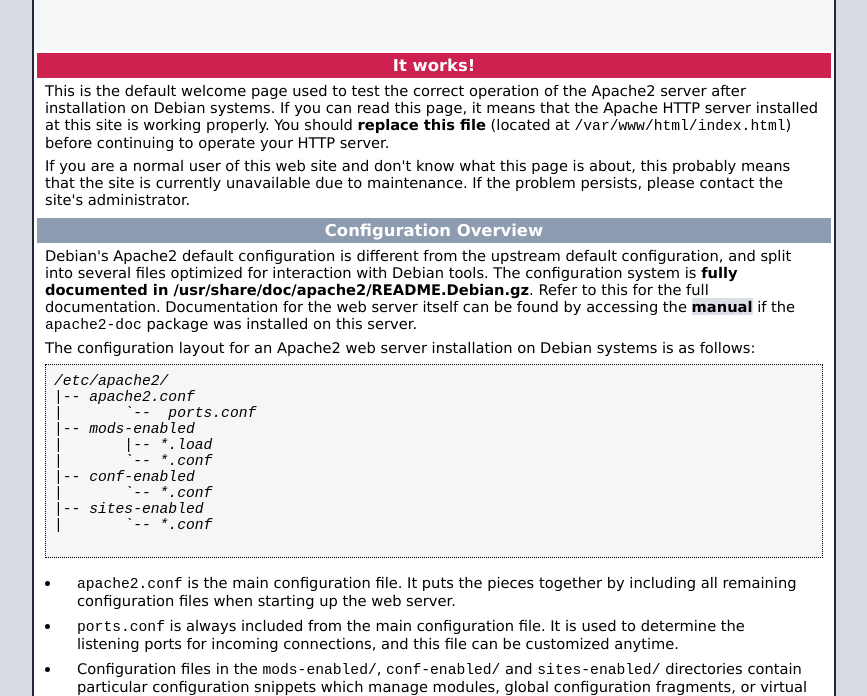
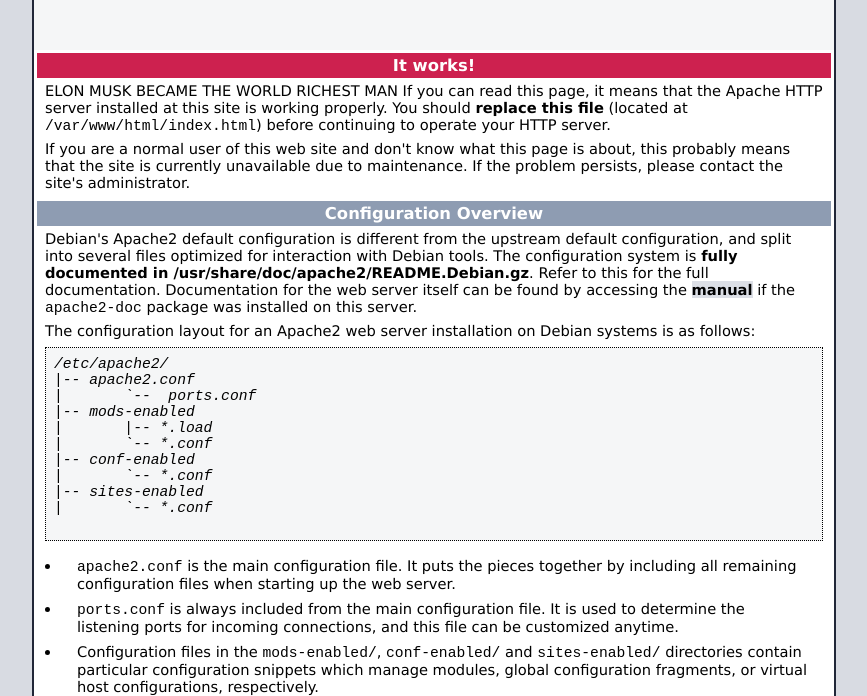
Before and after one commit to STarLo-rd/git-test, a website: page index.html in a window 1280 px wide. Shown: the part 57-753 px from the top of the page, without its empty margins (206-1073 px from the left). Drawn offline with Linux system fonts and the light colour scheme.

Commit message:
fourth commit

```diff
--- a/index.html
+++ b/index.html
@@ -3,7 +3,7 @@
 <html xmlns="http://www.w3.org/1999/xhtml">
   <head>
     <meta http-equiv="Content-Type" content="text/html; charset=UTF-8" />
-    <title>Apache2 Debian Default Page: It works</title>
+    <title>Starlord</title>
     <style type="text/css" media="screen">
   * {
     margin: 0px 0px 0px 0px;
@@ -220,8 +220,10 @@
         </div>
         <div class="content_section_text">
           <p>
-                This is the default welcome page used to test the correct
-                operation of the Apache2 server after installation on Debian systems.
+                ELON MUSK BECAME THE WORLD RICHEST MAN
+
+
+
                 If you can read this page, it means that the Apache HTTP server installed at
                 this site is working properly. You should <b>replace this file</b> (located at
                 <tt>/var/www/html/index.html</tt>) before continuing to operate your HTTP server.
```
Also changed, not shown: package.json (added, +24 -0 lines), 2 other files.
